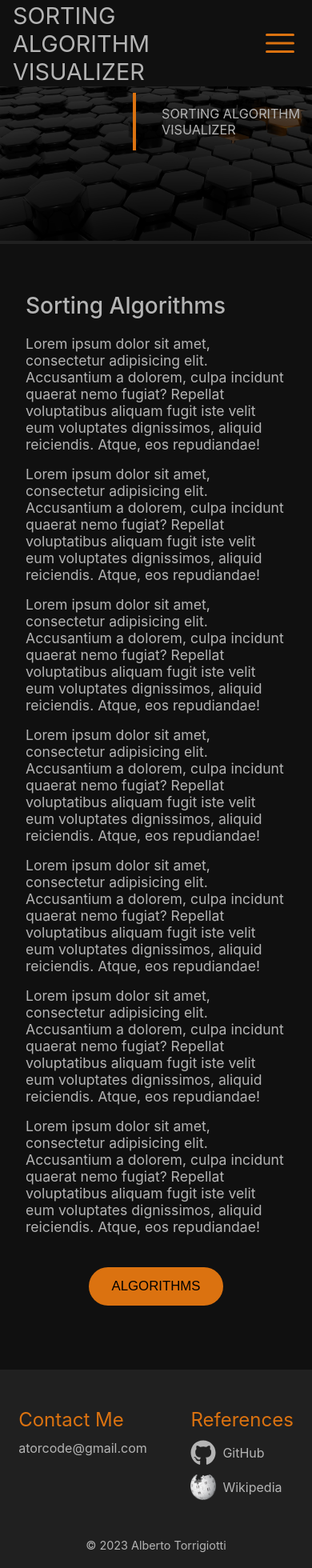
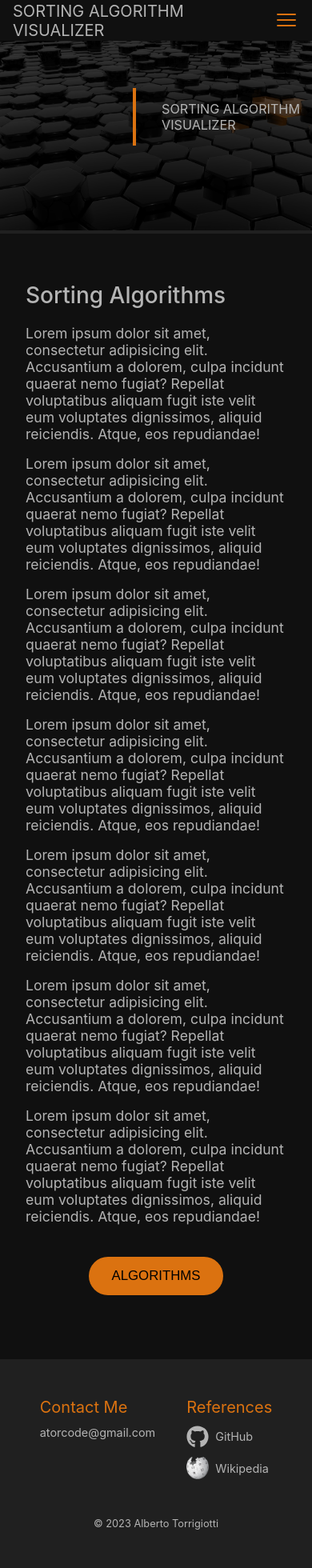
Before and after one commit to atorcode/sorting-algorithm-visualizer, a React (Create React App) app: page / in a window 390 px wide. Shown: the top 1960 px of the page at 80% size. Built offline with nearby package versions, Linux system fonts and the light colour scheme.

Commit message:
Make NavBar responsive to all viewport sizes and improve Footer

```diff
--- a/src/_variables.scss
+++ b/src/_variables.scss
@@ -4,3 +4,5 @@ $background-color-lighter: rgb(80, 80, 80);
 $text-color: rgb(180, 180, 180);
 $highlight-color: rgb(219, 114, 16);
 $viewport-size-medium: 700px;
+$viewport-size-small: 520px;
+$viewport-size-very-small: 420px;
--- a/src/components/Footer/Footer.module.scss
+++ b/src/components/Footer/Footer.module.scss
@@ -68,3 +68,27 @@
     height: 32px;
   }
 }
+
+@media (max-width: v.$viewport-size-very-small) {
+  .footer {
+    h2 {
+      font-size: 1.25rem;
+    }
+
+    article {
+      gap: 10vw;
+      p {
+        font-size: 0.9rem;
+      }
+    }
+  }
+
+  .copyright-text {
+    font-size: 0.8rem;
+  }
+
+  .icon {
+    width: 28px;
+    height: 28px;
+  }
+}
--- a/src/components/HamburgerButton/HamburgerButton.module.scss
+++ b/src/components/HamburgerButton/HamburgerButton.module.scss
@@ -15,3 +15,15 @@
   font-size: 3rem;
   color: v.$highlight-color;
 }
+
+@media (max-width: v.$viewport-size-medium) {
+  .hamburger-icon {
+    font-size: 2.25rem;
+  }
+}
+
+@media (max-width: v.$viewport-size-small) {
+  .hamburger-icon {
+    font-size: 2rem;
+  }
+}
--- a/src/components/Hero/Hero.module.scss
+++ b/src/components/Hero/Hero.module.scss
@@ -6,6 +6,6 @@
   img {
     filter: brightness(30%);
     width: 100%;
-    margin-top: 57px;
+    margin-top: 44px;
   }
 }
--- a/src/components/NavBar/NavBar.module.scss
+++ b/src/components/NavBar/NavBar.module.scss
@@ -26,3 +26,16 @@
     background-color: v.$background-color-lighter;
   }
 }
+
+@media (max-width: v.$viewport-size-medium) {
+  .nav-bar {
+    font-size: 1.5rem;
+  }
+}
+
+@media (max-width: v.$viewport-size-small) {
+  .nav-bar {
+    font-size: 1.25rem;
+    gap: 0;
+  }
+}
```
